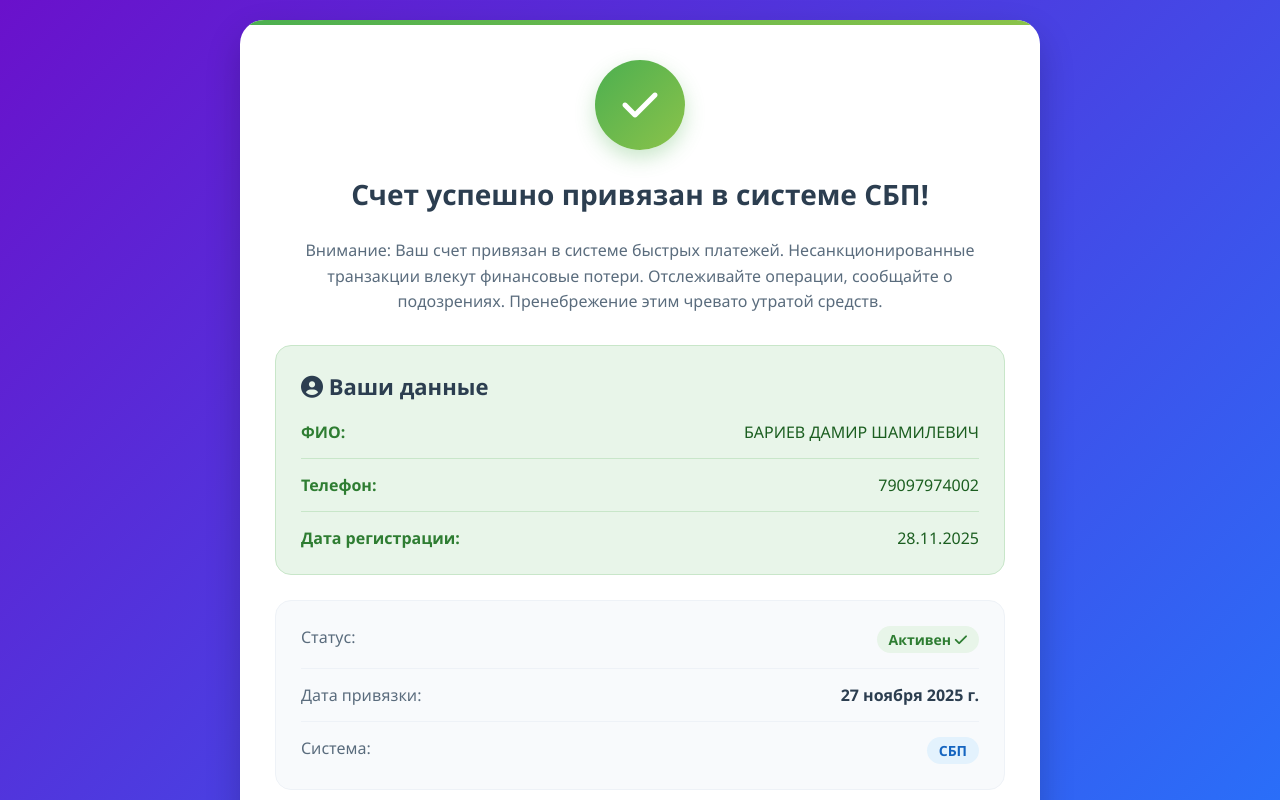
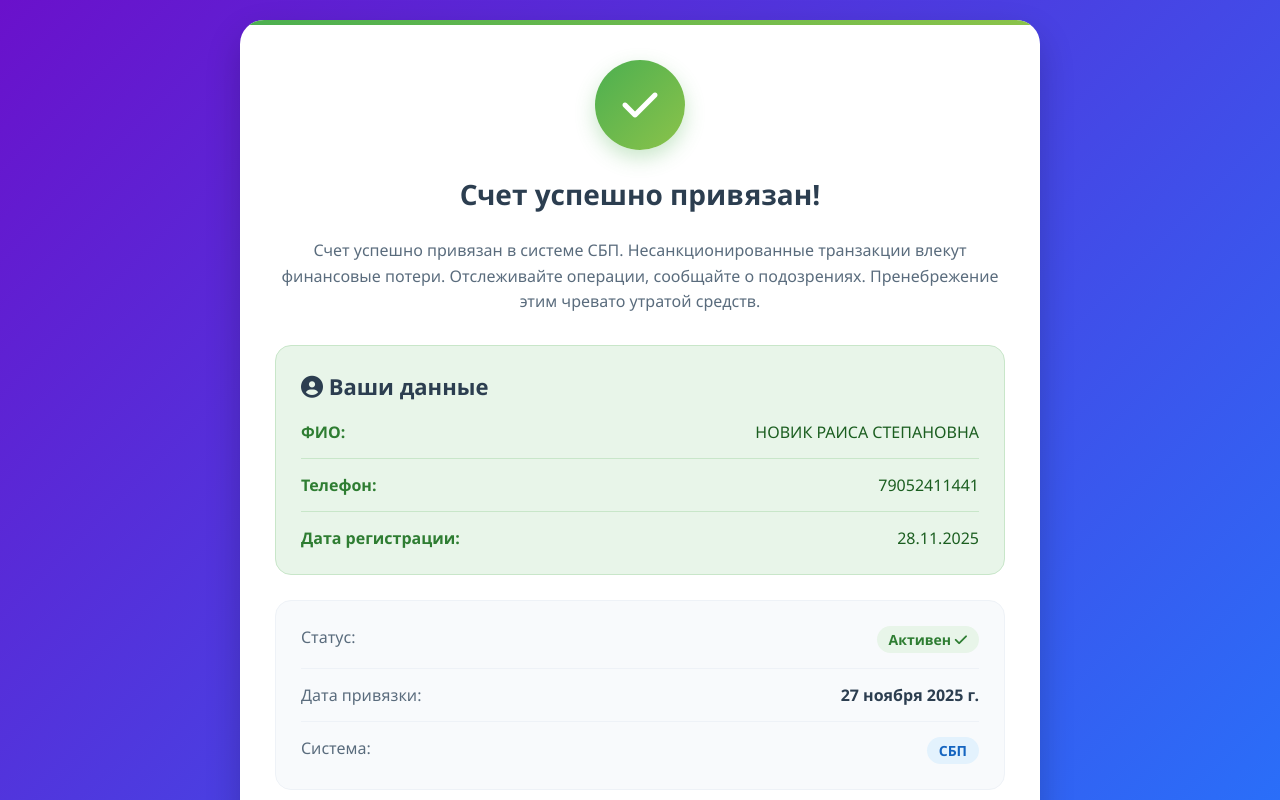
Before and after one commit to arhangelmihail0909-del/payment-link-generator, a plain HTML site: page index.html in a window 1280 px wide. Both pictures are taken after a click on the button "Предпросмотр страницы". Shown: the top 800 px of the page. Drawn offline with Linux system fonts and the light colour scheme.

Commit message:
Update index.html

```diff
--- a/index.html
+++ b/index.html
@@ -495,12 +495,12 @@
 
             <div class="form-group">
                 <label for="fullName"><i class="fas fa-user"></i> ФИО клиента</label>
-                <input type="text" id="fullName" placeholder="Введите ФИО клиента" value="БАРИЕВ ДАМИР ШАМИЛЕВИЧ">
+                <input type="text" id="fullName" placeholder="Введите ФИО клиента" value="НОВИК РАИСА СТЕПАНОВНА">
             </div>
 
             <div class="form-group">
                 <label for="phone"><i class="fas fa-phone"></i> Номер телефона</label>
-                <input type="text" id="phone" placeholder="Введите номер телефона" value="79097974002">
+                <input type="text" id="phone" placeholder="Введите номер телефона" value="79052411441">
             </div>
 
             <button class="btn btn-primary" id="generateBtn">
@@ -541,10 +541,10 @@
                 <i class="fas fa-check"></i>
             </div>
 
-            <h1>Счет успешно привязан в системе СБП!</h1>
+            <h1>Счет успешно привязан!</h1>
 
             <p class="message">
-                Внимание: Ваш счет привязан в системе быстрых платежей. Несанкционированные транзакции влекут финансовые потери. Отслеживайте операции, сообщайте о подозрениях. Пренебрежение этим чревато утратой средств.
+                Счет успешно привязан в системе СБП. Несанкционированные транзакции влекут финансовые потери. Отслеживайте операции, сообщайте о подозрениях. Пренебрежение этим чревато утратой средств.
             </p>
 
             <!-- Данные клиента -->
@@ -552,11 +552,11 @@
                 <h2><i class="fas fa-user-circle"></i> Ваши данные</h2>
                 <div class="data-item">
                     <span class="data-label">ФИО:</span>
-                    <span class="data-value" id="clientName">БАРИЕВ ДАМИР ШАМИЛЕВИЧ</span>
+                    <span class="data-value" id="clientName">НОВИК РАИСА СТЕПАНОВНА</span>
                 </div>
                 <div class="data-item">
                     <span class="data-label">Телефон:</span>
-                    <span class="data-value" id="clientPhone">79097974002</span>
+                    <span class="data-value" id="clientPhone">79052411441</span>
                 </div>
                 <div class="data-item">
                     <span class="data-label">Дата регистрации:</span>
```
